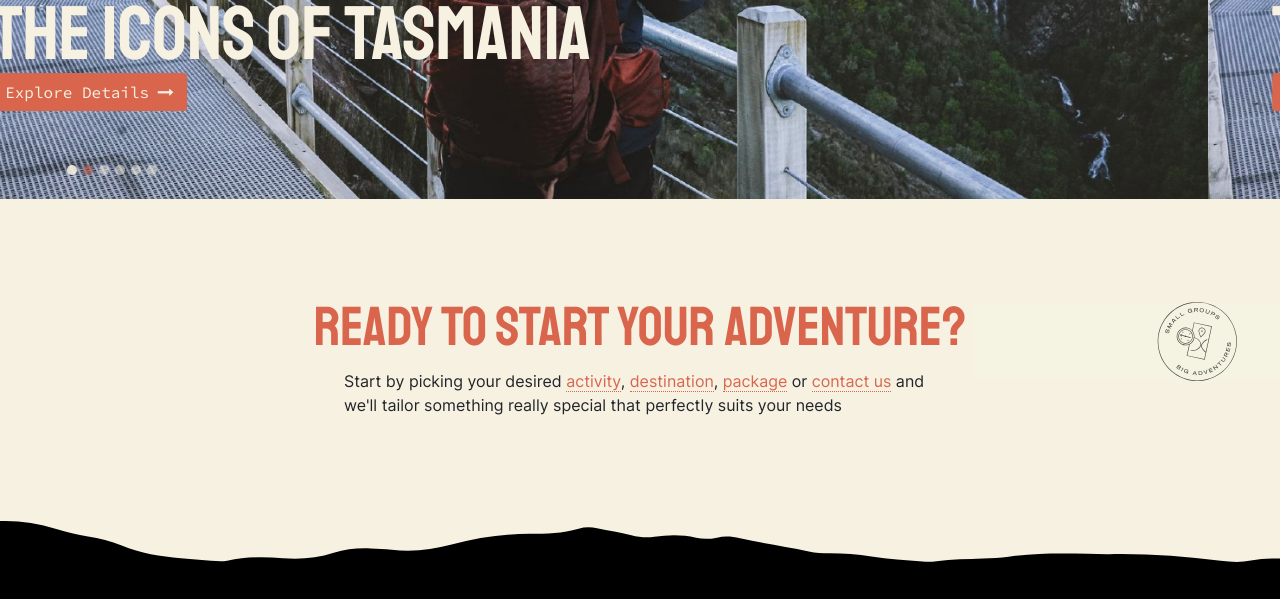
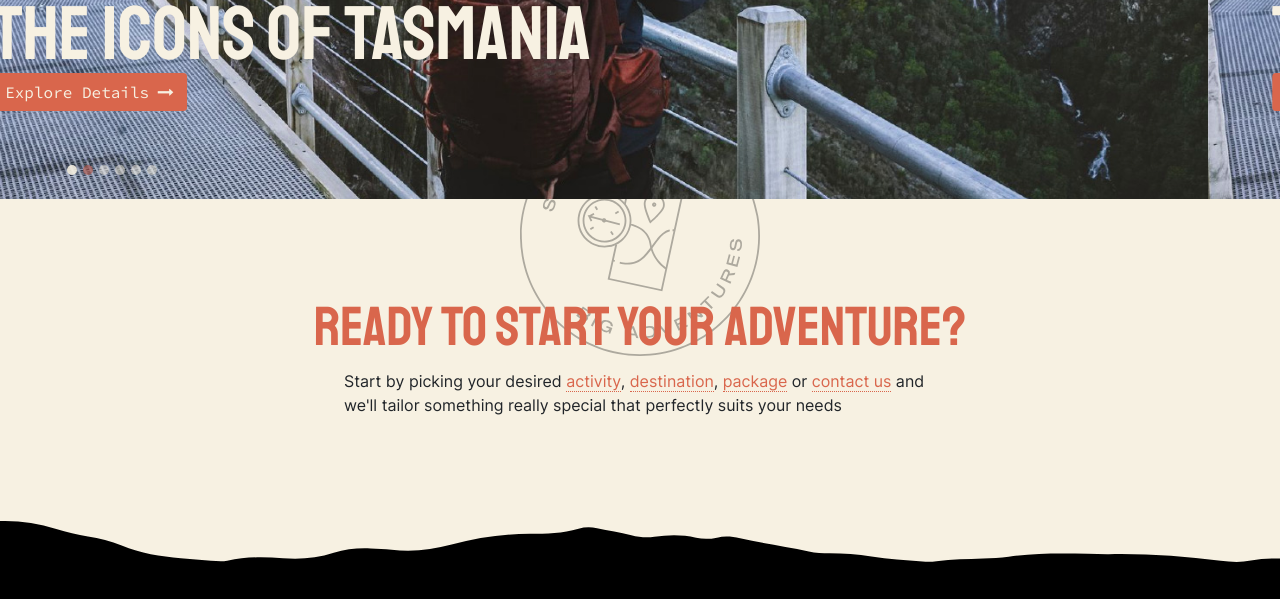
Before and after one commit to HarshaHR/Spicy-Web, a plain HTML site: page index.html in a window 1280 px wide. Shown: the part 2302-2901 px from the top of the page. Drawn offline with Linux system fonts and the light colour scheme.

Commit message:
background  image

```diff
--- a/css/style.css
+++ b/css/style.css
@@ -242,13 +242,7 @@ body{
     display: flex;
     flex-direction: column;
 }
-#adventure-content{
-    background-image: linear-gradient(rgba(241,247,226,0.3),rgba(241,247,226,0.3)), url(../icons/branchout-badge.svg);
-    background-repeat: no-repeat;
-    background-size: 35% 35%;
-    background-attachment: fixed;
-    background-position: 117% 37%;
-}
+
 
 
 /* Small devices */
--- a/index.html
+++ b/index.html
@@ -354,6 +354,10 @@
         </section>
 		<section id="adventure-content" class="py-5 mb-5">
 			<div class="row m-0 justify-content-center px-5">
+				<img height="240" src="./icons/branchout-badge.svg" alt="" style="    z-index: -10;
+				position: absolute;
+				/* top: 14%; */
+				margin: -14% 42%;filter: opacity(0.3);">
 				<h1 class="main-header text-center w-100">
 					READY TO START YOUR ADVENTURE?
 				</h1>
```
